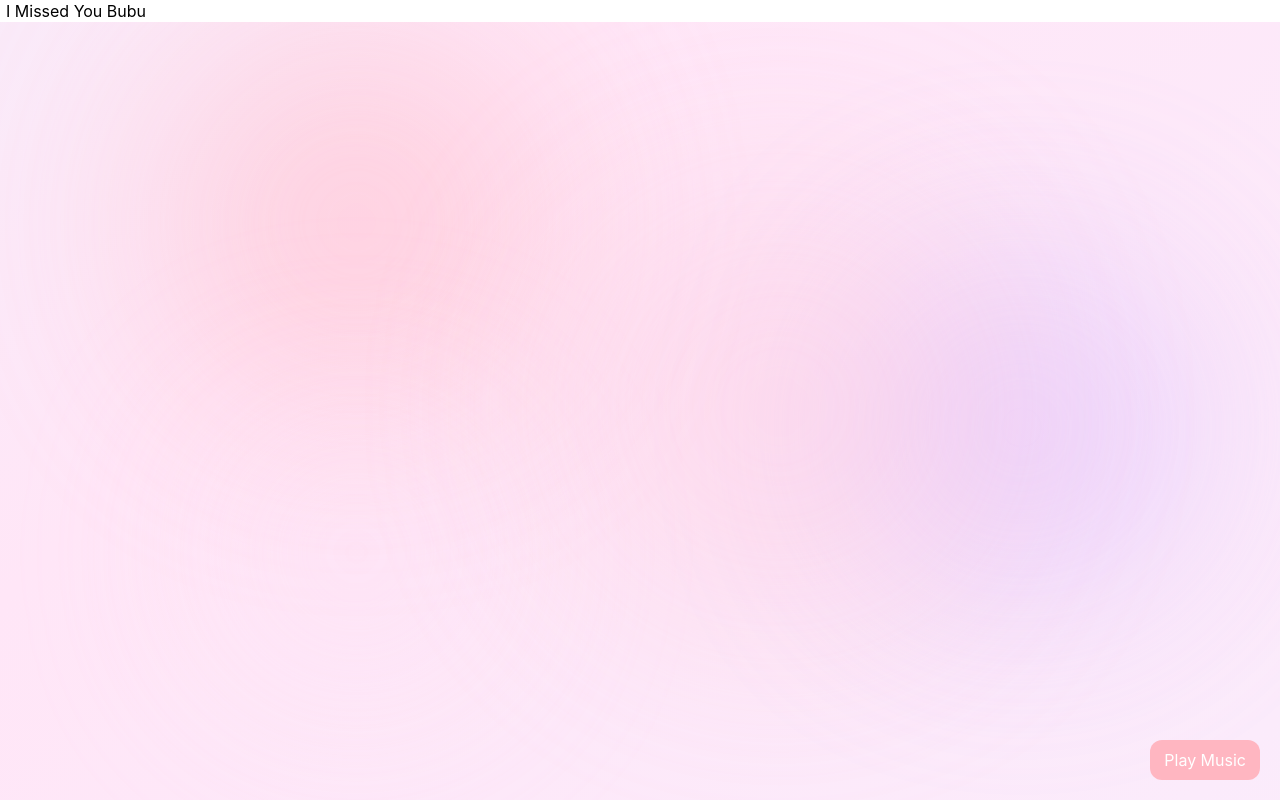
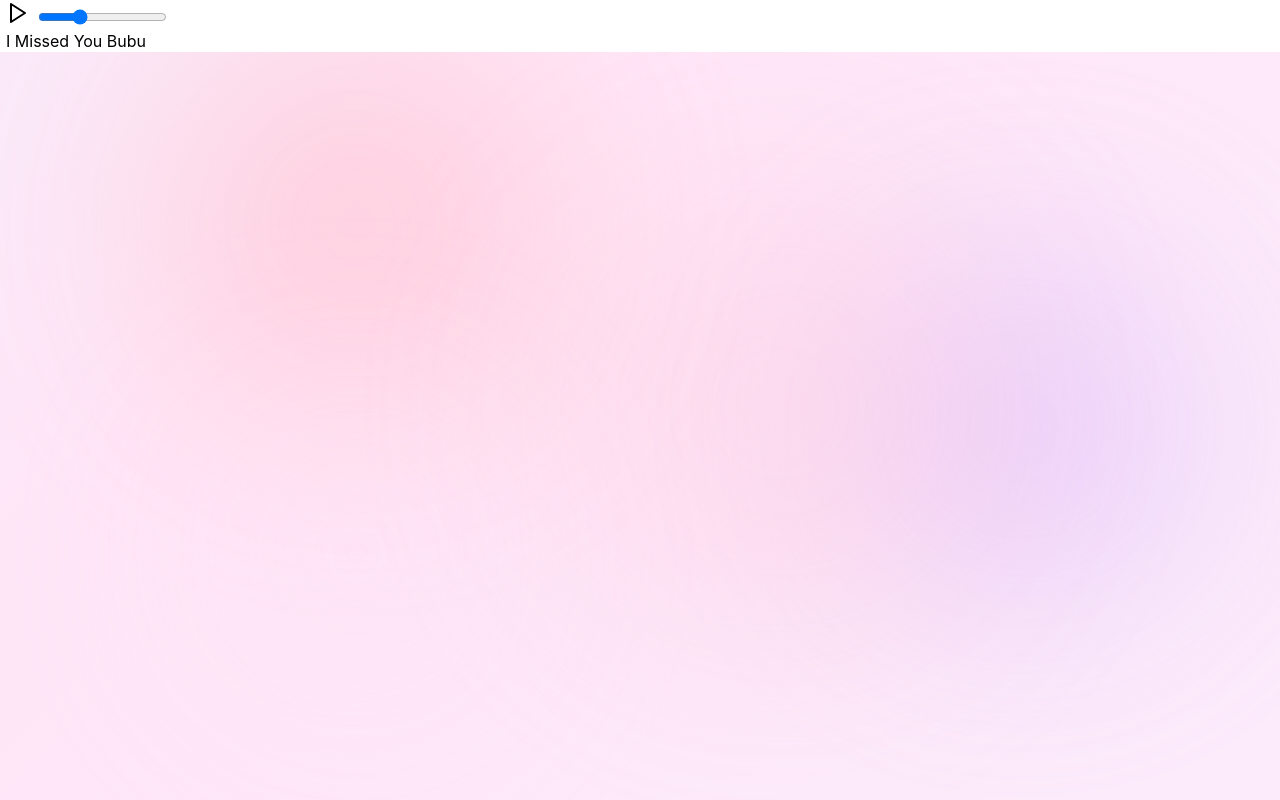
Before and after one commit to yxbudgqjdqdxq/yityiki, a Next.js app: page / in a window 1280 px wide. Built offline with nearby package versions, Linux system fonts and the light colour scheme.

Commit message:
Update BackgroundMusic.js

```diff
--- a/components/BackgroundMusic.js
+++ b/components/BackgroundMusic.js
@@ -1,80 +1,70 @@
-"use client";
-import { useRef, useState, useEffect } from "react";
+// components/BackgroundMusic.js
+import React, { useState, useRef, useEffect } from 'react';
 
-export default function BackgroundMusic() {
+const BackgroundMusic = () => {
+  const [isPlaying, setIsPlaying] = useState(false);
+  const [volume, setVolume] = useState(0.3); // Start with a softer volume
+  const [hasInteracted, setHasInteracted] = useState(false);
   const audioRef = useRef(null);
-  const [volume, setVolume] = useState(0.5);
-  const [playing, setPlaying] = useState(false);
 
-  // Fallback: start music when user clicks anywhere
+  // Effect to play music only after the first user interaction
   useEffect(() => {
-    const handleUserInteraction = () => {
-      if (!playing && audioRef.current) {
-        audioRef.current.volume = volume;
-        audioRef.current.play().catch(() => {});
-        setPlaying(true);
+    const handleFirstInteraction = () => {
+      setHasInteracted(true);
+      setIsPlaying(true);
+      window.removeEventListener('click', handleFirstInteraction);
+      window.removeEventListener('keydown', handleFirstInteraction);
+    };
+
+    window.addEventListener('click', handleFirstInteraction);
+    window.addEventListener('keydown', handleFirstInteraction);
+
+    return () => {
+      window.removeEventListener('click', handleFirstInteraction);
+      window.removeEventListener('keydown', handleFirstInteraction);
+    };
+  }, []);
+
+  // Effect to control audio playback and volume
+  useEffect(() => {
+    if (audioRef.current) {
+      audioRef.current.volume = volume;
+      if (isPlaying && hasInteracted) {
+        audioRef.current.play().catch(error => console.log("Audio play prevented: ", error));
+      } else {
+        audioRef.current.pause();
       }
-      window.removeEventListener("click", handleUserInteraction);
-    };
-    window.addEventListener("click", handleUserInteraction);
-    return () => window.removeEventListener("click", handleUserInteraction);
-  }, [playing, volume]);
+    }
+  }, [isPlaying, volume, hasInteracted]);
 
-  const handleVolumeChange = (e) => {
-    const vol = parseFloat(e.target.value);
-    setVolume(vol);
-    if (audioRef.current) audioRef.current.volume = vol;
-  };
 
   return (
     <>
       <audio ref={audioRef} src="/bg-music.mp3" loop />
-
-      {/* Slider is always rendered above everything */}
-      {playing && (
+      <div className="music-player">
+        <button
+          onClick={() => setIsPlaying(!isPlaying)}
+          aria-label={isPlaying ? 'Pause Music' : 'Play Music'}
+          className="play-button"
+        >
+          {isPlaying ? (
+            <svg xmlns="http://www.w3.org/2000/svg" width="24" height="24" viewBox="0 0 24 24" fill="none" stroke="currentColor" strokeWidth="2" strokeLinecap="round" strokeLinejoin="round"><rect x="6" y="4" width="4" height="16"></rect><rect x="14" y="4" width="4" height="16"></rect></svg>
+          ) : (
+            <svg xmlns="http://www.w3.org/2000/svg" width="24" height="24" viewBox="0 0 24 24" fill="none" stroke="currentColor" strokeWidth="2" strokeLinecap="round" strokeLinejoin="round"><polygon points="5 3 19 12 5 21 5 3"></polygon></svg>
+          )}
+        </button>
         <input
           type="range"
           min="0"
           max="1"
           step="0.01"
           value={volume}
-          onChange={handleVolumeChange}
-          style={{
-            position: "fixed",
-            bottom: "20px",
-            right: "20px",
-            width: "120px",
-            zIndex: 9999,
-          }}
+          onChange={(e) => setVolume(parseFloat(e.target.value))}
+          className="volume-slider"
         />
-      )}
-
-      {/* Play button for first interaction */}
-      {!playing && (
-        <button
-          onClick={() => {
-            if (audioRef.current) {
-              audioRef.current.volume = volume;
-              audioRef.current.play().catch(() => {});
-              setPlaying(true);
-            }
-          }}
-          style={{
-            position: "fixed",
-            bottom: "20px",
-            right: "20px",
-            padding: "10px 14px",
-            borderRadius: "12px",
-            background: "#ffb6c1",
-            color: "#fff",
-            border: "none",
-            cursor: "pointer",
-            zIndex: 9999,
-          }}
-        >
-          Play Music
-        </button>
-      )}
+      </div>
     </>
   );
-}
+};
+
+export default BackgroundMusic;
```
